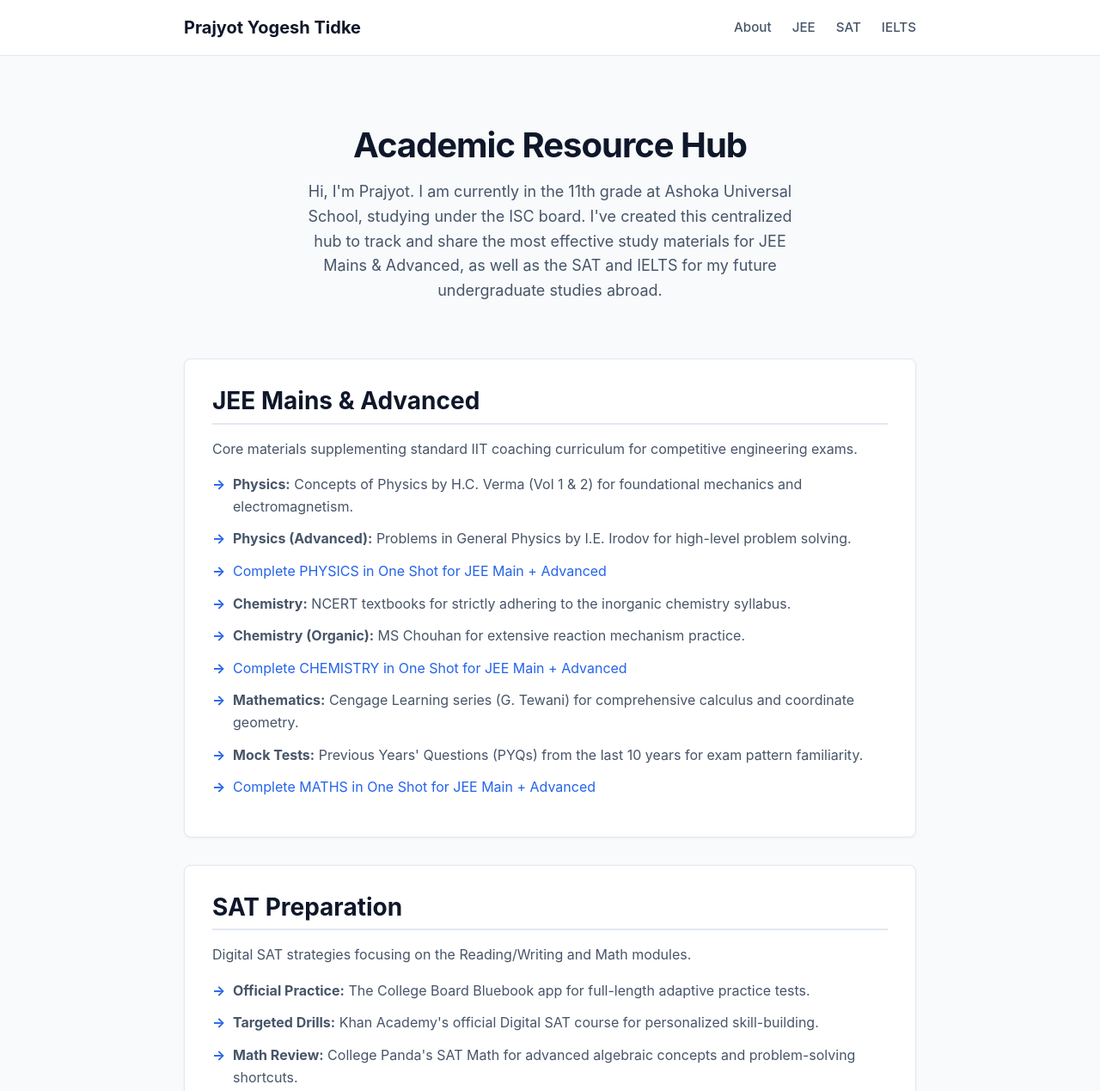
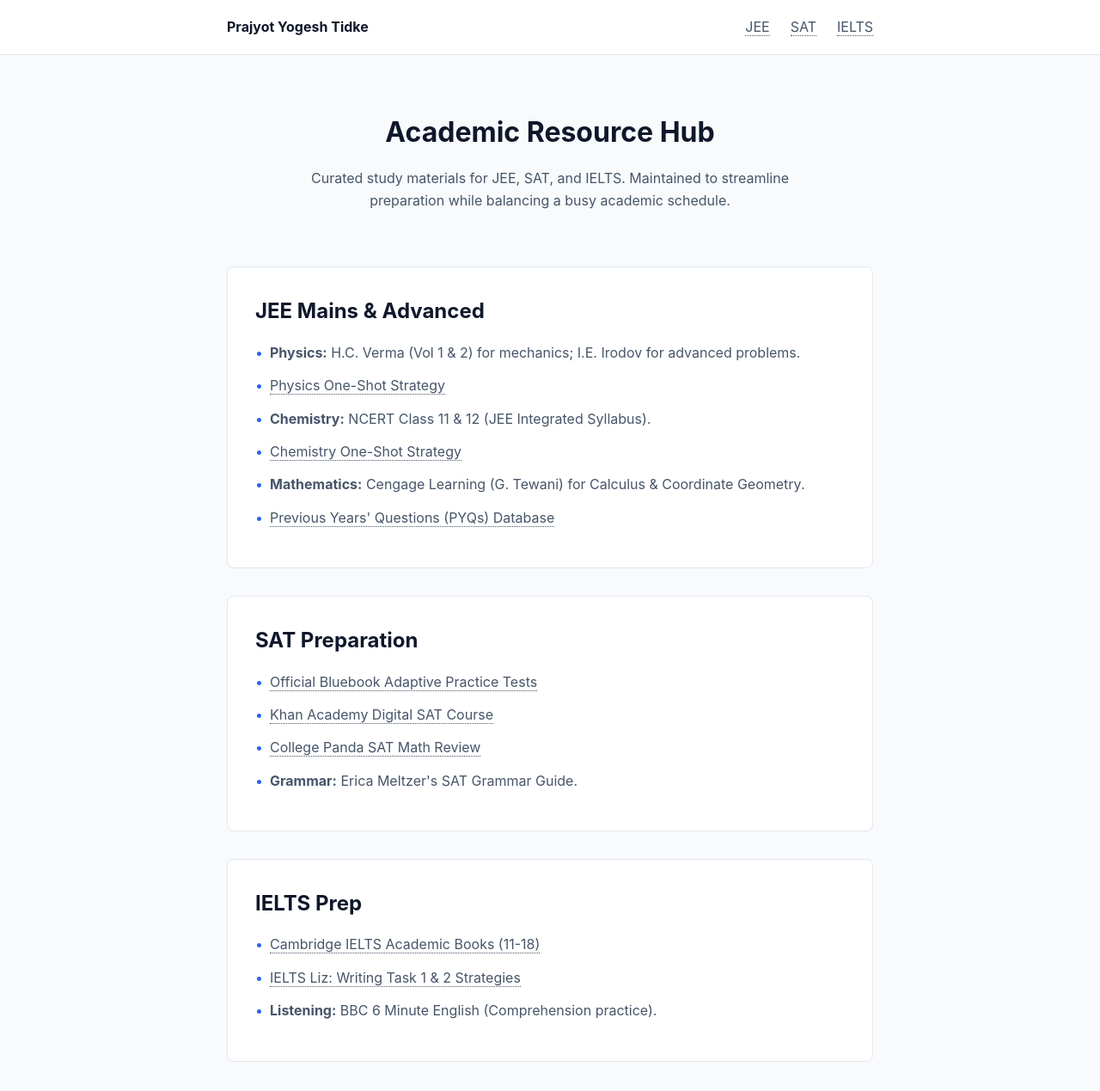
Before and after one commit to Prajyot-Tidke/Prajyot-Tidke.github.io, a plain HTML site: page index.html in a window 1280 px wide. Shown: the top 1269 px of the page at 86% size. Drawn offline with Linux system fonts and the light colour scheme.

Commit message:
Update index.html

```diff
--- a/index.html
+++ b/index.html
@@ -5,7 +5,6 @@
     <meta name="viewport" content="width=device-width, initial-scale=1.0">
     <title>Prajyot Yogesh Tidke | Study Resources</title>
     <style>
-        /* CSS Variables for easy theming */
         :root {
             --bg-color: #f8fafc;
             --surface-color: #ffffff;
@@ -13,184 +12,59 @@
             --text-secondary: #475569;
             --accent-color: #2563eb;
             --border-color: #e2e8f0;
-            --hover-bg: #f1f5f9;
         }
 
-        /* Reset & Base Styles */
-        * {
-            margin: 0;
-            padding: 0;
-            box-sizing: border-box;
-        }
+        * { margin: 0; padding: 0; box-sizing: border-box; }
 
         body {
-            font-family: -apple-system, BlinkMacSystemFont, "Segoe UI", Roboto, Helvetica, Arial, sans-serif;
+            font-family: -apple-system, BlinkMacSystemFont, "Segoe UI", Roboto, sans-serif;
             background-color: var(--bg-color);
             color: var(--text-primary);
             line-height: 1.6;
         }
 
+        /* Subtle Link Styling */
         a {
-            color: var(--accent-color);
+            color: var(--text-secondary);
             text-decoration: none;
-            transition: color 0.2s ease;
+            border-bottom: 1px dotted var(--text-secondary);
+            transition: all 0.2s ease;
         }
 
         a:hover {
-            text-decoration: underline;
+            color: var(--accent-color);
+            border-bottom: 1px solid var(--accent-color);
         }
 
-        /* Typography */
-        h1, h2, h3 {
-            line-height: 1.2;
-            font-weight: 700;
-        }
+        .container { max-width: 800px; margin: 0 auto; padding: 0 1.5rem; }
 
-        h2 {
-            font-size: 1.75rem;
-            margin-bottom: 1rem;
-            padding-bottom: 0.5rem;
-            border-bottom: 2px solid var(--border-color);
-        }
+        header { background: var(--surface-color); border-bottom: 1px solid var(--border-color); height: 4rem; display: flex; align-items: center; }
 
-        p {
-            color: var(--text-secondary);
-            margin-bottom: 1rem;
-        }
+        .nav-content { display: flex; justify-content: space-between; align-items: center; width: 100%; }
 
-        /* Layout Container */
-        .container {
-            max-width: 900px;
-            margin: 0 auto;
-            padding: 0 1.5rem;
-        }
+        .logo { font-weight: bold; color: var(--text-primary); border: none; }
 
-        /* Header Navigation */
-        header {
-            background-color: var(--surface-color);
-            border-bottom: 1px solid var(--border-color);
-            position: sticky;
-            top: 0;
-            z-index: 100;
-        }
+        nav ul { display: flex; list-style: none; gap: 1.5rem; }
 
-        .nav-content {
-            display: flex;
-            justify-content: space-between;
-            align-items: center;
-            height: 4rem;
-        }
-
-        .logo {
-            font-size: 1.25rem;
-            font-weight: bold;
-            color: var(--text-primary);
-        }
-
-        nav ul {
-            display: flex;
-            list-style: none;
-            gap: 1.5rem;
-        }
-
-        nav a {
-            color: var(--text-secondary);
-            font-weight: 500;
-            font-size: 0.95rem;
-        }
-
-        nav a:hover {
-            color: var(--accent-color);
-            text-decoration: none;
-        }
-
-        /* Sections */
-        section {
-            padding: 4rem 0;
-        }
-
-        /* Hero / About Section */
-        .hero {
-            text-align: center;
-            padding: 5rem 0 4rem;
-        }
-
-        .hero h1 {
-            font-size: 2.5rem;
-            margin-bottom: 1rem;
-            letter-spacing: -0.025em;
-        }
-
-        .hero p {
-            font-size: 1.125rem;
-            max-width: 600px;
-            margin: 0 auto;
-        }
-
-        /* Resource Cards */
-        .resource-grid {
-            display: grid;
-            gap: 2rem;
-            grid-template-columns: 1fr;
-        }
+        .hero { text-align: center; padding: 4rem 0; }
+        .hero h1 { font-size: 2rem; margin-bottom: 1rem; }
+        .hero p { color: var(--text-secondary); max-width: 600px; margin: 0 auto; }
 
         .resource-card {
             background: var(--surface-color);
             border: 1px solid var(--border-color);
             border-radius: 8px;
             padding: 2rem;
-            box-shadow: 0 1px 3px rgba(0,0,0,0.05);
+            margin-bottom: 2rem;
         }
 
-        .resource-list {
-            list-style-type: none;
-        }
+        h2 { font-size: 1.5rem; margin-bottom: 1rem; color: var(--text-primary); }
 
-        .resource-list li {
-            position: relative;
-            padding-left: 1.5rem;
-            margin-bottom: 0.75rem;
-            color: var(--text-secondary);
-        }
+        .resource-list { list-style: none; }
+        .resource-list li { margin-bottom: 0.8rem; color: var(--text-secondary); }
+        .resource-list li::before { content: "•"; color: var(--accent-color); margin-right: 0.5rem; }
 
-        .resource-list li::before {
-            content: "→";
-            position: absolute;
-            left: 0;
-            color: var(--accent-color);
-            font-weight: bold;
-        }
-
-        /* Footer */
-        footer {
-            text-align: center;
-            padding: 2rem 0;
-            color: var(--text-secondary);
-            font-size: 0.875rem;
-            border-top: 1px solid var(--border-color);
-            background-color: var(--surface-color);
-        }
-
-        /* Mobile Responsiveness */
-        @media (max-width: 600px) {
-            .nav-content {
-                flex-direction: column;
-                justify-content: center;
-                gap: 1rem;
-                height: auto;
-                padding: 1rem 0;
-            }
-            nav ul {
-                flex-wrap: wrap;
-                justify-content: center;
-            }
-            .hero h1 {
-                font-size: 2rem;
-            }
-            section {
-                padding: 3rem 0;
-            }
-        }
+        footer { text-align: center; padding: 2rem; color: var(--text-secondary); font-size: 0.875rem; }
     </style>
 </head>
 <body>
@@ -200,7 +74,6 @@
             <a href="#" class="logo">Prajyot Yogesh Tidke</a>
             <nav>
                 <ul>
-                    <li><a href="#about">About</a></li>
                     <li><a href="#jee">JEE</a></li>
                     <li><a href="#sat">SAT</a></li>
                     <li><a href="#ielts">IELTS</a></li>
@@ -210,61 +83,45 @@
     </header>
 
     <main class="container">
-
-        <section id="about" class="hero">
+        <section class="hero">
             <h1>Academic Resource Hub</h1>
-            <p>Hi, I'm Prajyot. I am currently in the 11th grade at Ashoka Universal School, studying under the ISC board. I've created this centralized hub to track and share the most effective study materials for JEE Mains & Advanced, as well as the SAT and IELTS for my future undergraduate studies abroad.</p>
+            <p>Curated study materials for JEE, SAT, and IELTS. Maintained to streamline preparation while balancing a busy academic schedule.</p>
         </section>
-
-        <div class="resource-grid">
 
         <section id="jee" class="resource-card">
             <h2>JEE Mains & Advanced</h2>
-                <p>Core materials supplementing standard IIT coaching curriculum for competitive engineering exams.</p>
             <ul class="resource-list">
-                    <li><strong>Physics:</strong> Concepts of Physics by H.C. Verma (Vol 1 & 2) for foundational mechanics and electromagnetism.</li>
-                    <li><strong>Physics (Advanced):</strong> Problems in General Physics by I.E. Irodov for high-level problem solving.</li>
-                    <li><a href="https://www.youtube.com/playlist?list=PLxyGaR3hEy3ieFuXAdtlenRNcey9Cxo6I">Complete PHYSICS in One Shot for JEE Main + Advanced</a></li>
-                    <li><strong>Chemistry:</strong> NCERT textbooks for strictly adhering to the inorganic chemistry syllabus.</li>
-                    <li><strong>Chemistry (Organic):</strong> MS Chouhan for extensive reaction mechanism practice.</li>
-                    <li><a href="https://www.youtube.com/playlist?list=PLxyGaR3hEy3gO-zK_UUuhutbmf8sjIE1W">Complete CHEMISTRY in One Shot for JEE Main + Advanced</a></li>
-                    <li><strong>Mathematics:</strong> Cengage Learning series (G. Tewani) for comprehensive calculus and coordinate geometry.</li>
-                    <li><strong>Mock Tests:</strong> Previous Years' Questions (PYQs) from the last 10 years for exam pattern familiarity.</li>
-                    <li><a href="https://www.youtube.com/playlist?list=PLxyGaR3hEy3jdiBTjrVTLKf_SU-0pammW">Complete MATHS in One Shot for JEE Main + Advanced</a></li>
+                <li><strong>Physics:</strong> H.C. Verma (Vol 1 & 2) for mechanics; I.E. Irodov for advanced problems.</li>
+                <li><a href="https://www.youtube.com/playlist?list=PLxyGaR3hEy3ieFuXAdtlenRNcey9Cxo6I">Physics One-Shot Strategy</a></li>
+                <li><strong>Chemistry:</strong> NCERT Class 11 & 12 (JEE Integrated Syllabus).</li>
+                <li><a href="https://www.youtube.com/playlist?list=PLxyGaR3hEy3gO-zK_UUuhutbmf8sjIE1W">Chemistry One-Shot Strategy</a></li>
+                <li><strong>Mathematics:</strong> Cengage Learning (G. Tewani) for Calculus & Coordinate Geometry.</li>
+                <li><a href="https://www.examgoal.com/">Previous Years' Questions (PYQs) Database</a></li>
             </ul>
         </section>
 
         <section id="sat" class="resource-card">
             <h2>SAT Preparation</h2>
-                <p>Digital SAT strategies focusing on the Reading/Writing and Math modules.</p>
             <ul class="resource-list">
-                    <li><strong>Official Practice:</strong> The College Board Bluebook app for full-length adaptive practice tests.</li>
-                    <li><strong>Targeted Drills:</strong> Khan Academy's official Digital SAT course for personalized skill-building.</li>
-                    <li><strong>Math Review:</strong> College Panda's SAT Math for advanced algebraic concepts and problem-solving shortcuts.</li>
-                    <li><strong>English Grammar:</strong> Erica Meltzer's SAT Grammar guide for mastering standard English conventions.</li>
-                    <li><strong>Vocabulary:</strong> Curated Quizlet flashcards targeting high-frequency SAT vocabulary in context.</li>
+                <li><a href="https://bluebook.collegeboard.org/">Official Bluebook Adaptive Practice Tests</a></li>
+                <li><a href="https://www.khanacademy.org/">Khan Academy Digital SAT Course</a></li>
+                <li><a href="https://thecollegepanda.com/categories/sat-math/">College Panda SAT Math Review</a></li>
+                <li><strong>Grammar:</strong> Erica Meltzer's SAT Grammar Guide.</li>
             </ul>
         </section>
 
         <section id="ielts" class="resource-card">
             <h2>IELTS Prep</h2>
-                <p>Frameworks and practice tests to secure a high band score across all four language modules.</p>
             <ul class="resource-list">
-                    <li><strong>Authentic Tests:</strong> Cambridge IELTS Academic Student's Books (11 through 18) for realistic exam conditions.</li>
-                    <li><strong>Writing Strategy:</strong> IELTS Liz online tutorials for structuring Task 1 (Data) and Task 2 (Essays).</li>
-                    <li><strong>Speaking Practice:</strong> Mock interview prompts focusing on current cue card topics to build fluency.</li>
-                    <li><strong>Listening:</strong> BBC 6 Minute English podcasts to improve comprehension of various accents at natural speeds.</li>
-                    <li><strong>Reading:</strong> Strategies for skimming, scanning, and identifying True/False/Not Given traps.</li>
+                <li><a href="https://www.cambridge.org/gb/cambridgeenglish/catalog/cambridge-english-exams-ielts/ielts#resources">Cambridge IELTS Academic Books (11-18)</a></li>
+                <li><a href="https://www.youtube.com/playlist?list=PLOSo0A8ngEXWhD3_yisOF0qBB4e6sWx01">IELTS Liz: Writing Task 1 & 2 Strategies</a></li>
+                <li><strong>Listening:</strong> BBC 6 Minute English (Comprehension practice).</li>
             </ul>
         </section>
-
-        </div>
     </main>
 
     <footer>
-        <div class="container">
         <p>&copy; 2026 Prajyot Yogesh Tidke. Hosted on GitHub Pages.</p>
-        </div>
     </footer>
 
 </body>
```
Lines whose indentation alone changed are shown as unchanged.
